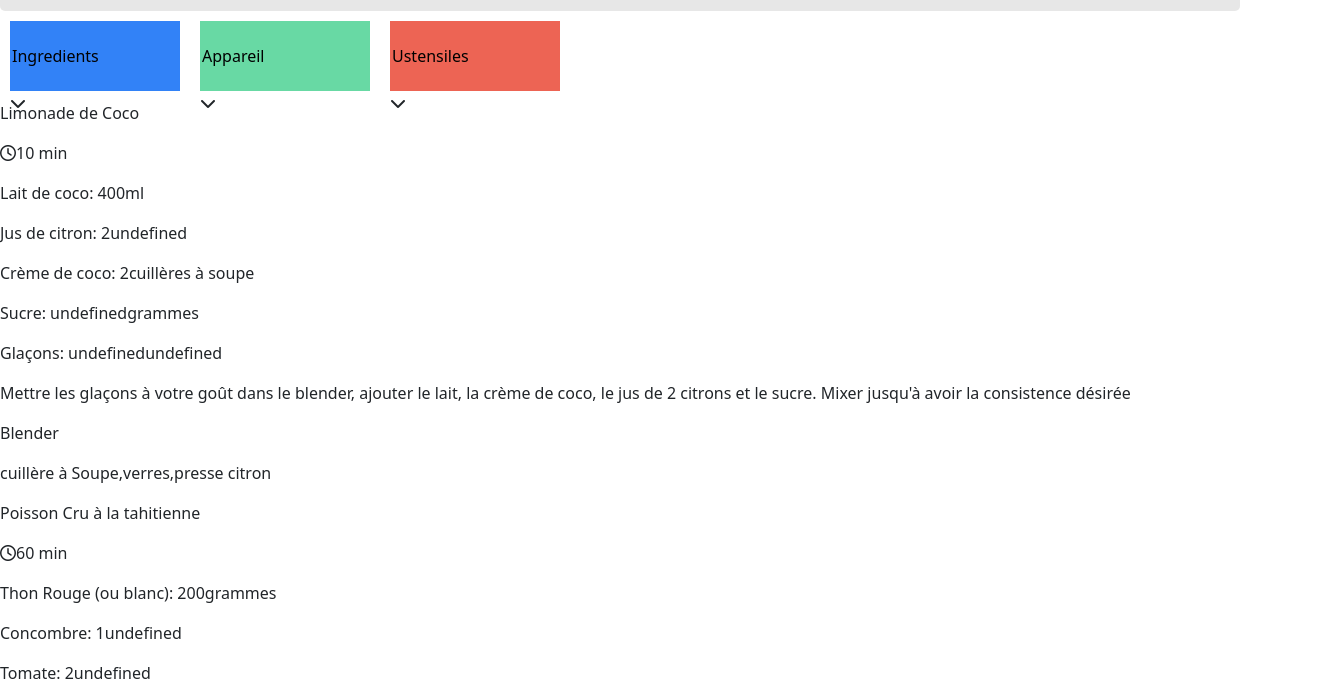
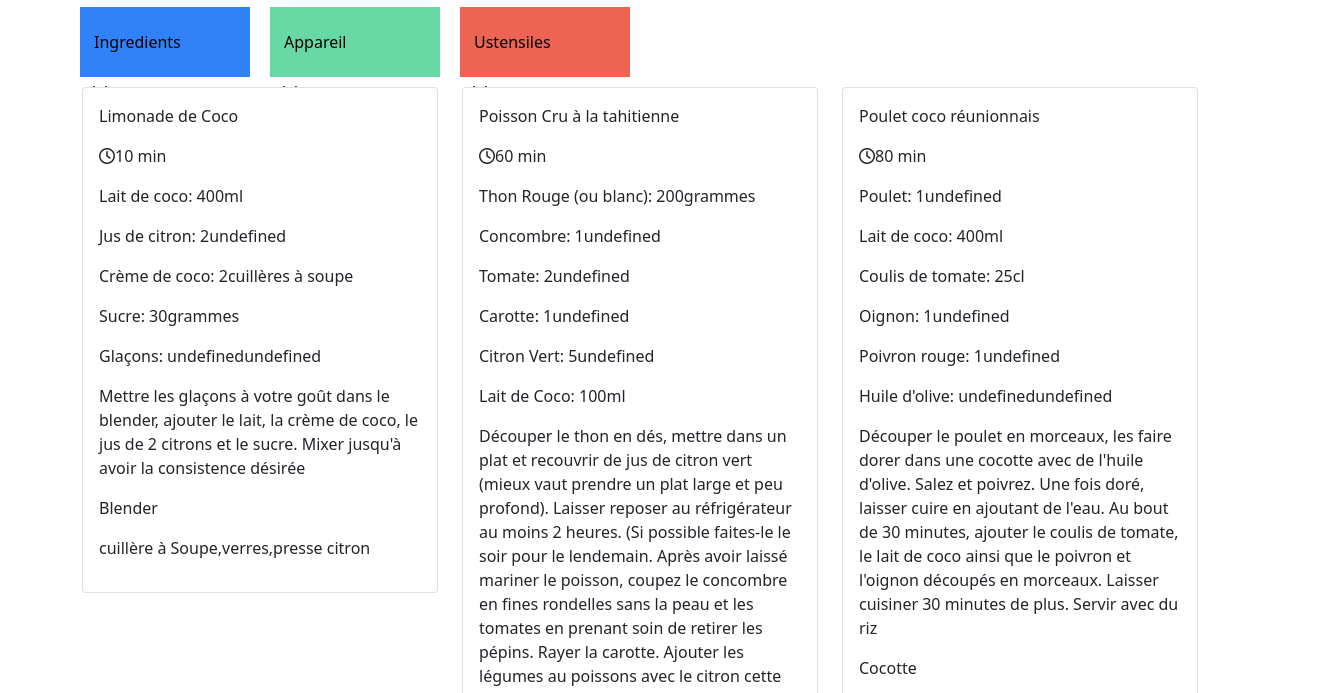
Before and after one commit to Elora-Kittink/EloraDelpierre_7_30042021, a website with bundled scripts: page index.html in a window 1280 px wide. Shown: the part 275-968 px from the top of the page, 1322 px wide, since content can reach past the window. Built offline with nearby package versions, Linux system fonts and the light colour scheme.

Commit message:
grid bootstrap layout

```diff
--- a/css/style.scss
+++ b/css/style.scss
@@ -10,7 +10,7 @@
           height: 70px;
           width: 1240px;
           margin: 0 auto;
-                    background-color: #E7E7E7;
+          background-color: #e7e7e7;
           border-radius: 5px;
           border: none;
         }
@@ -19,36 +19,36 @@
         display: flex;
         justify-content: flex-start;
         &__ingredients {
-                    background-color: #3282F7;
+          background-color: #3282f7;
           width: 170px;
           height: 70px;
           margin: 10px;
           &__input {
-                        background-color: #3282F7;
+            background-color: #3282f7;
             border: none;
             width: 150px;
             height: 70px;
           }
         }
         &__appliance {
-                    background-color: #68D9A4;
+          background-color: #68d9a4;
           width: 170px;
           height: 70px;
           margin: 10px;
           &__input {
-                        background-color: #68D9A4;
+            background-color: #68d9a4;
             border: none;
             width: 150px;
             height: 70px;
           }
         }
         &__ustensils {
-                    background-color:#ED6454;
+          background-color: #ed6454;
           width: 170px;
           height: 70px;
           margin: 10px;
           &__input {
-                        background-color:#ED6454;
+            background-color: #ed6454;
             border: none;
             width: 150px;
             height: 70px;
@@ -56,5 +56,12 @@
         }
       }
     }
+    #result {
+      .reccipe {
+        &__img {
+          background-color: grey;
         }
       }
+    }
+  }
+}
--- a/index.html
+++ b/index.html
@@ -8,49 +8,43 @@
     <link rel="preconnect" href="https://fonts.gstatic.com" />
     <link href="https://fonts.googleapis.com/css2?family=Lato:wght@300;400;700;900&display=swap" rel="stylesheet" />
     <title>Les petits plats</title>
-    <link
-      href="https://cdn.jsdelivr.net/npm/bootstrap@5.0.0-beta3/dist/css/bootstrap.min.css"
-      rel="stylesheet"
-      integrity="sha384-eOJMYsd53ii+scO/bJGFsiCZc+5NDVN2yr8+0RDqr0Ql0h+rP48ckxlpbzKgwra6"
-      crossorigin="anonymous"
-    />
+    <link href="https://cdn.jsdelivr.net/npm/bootstrap@5.0.0-beta3/dist/css/bootstrap.min.css" rel="stylesheet" integrity="sha384-eOJMYsd53ii+scO/bJGFsiCZc+5NDVN2yr8+0RDqr0Ql0h+rP48ckxlpbzKgwra6" crossorigin="anonymous" />
     <link rel="stylesheet" href="./css/style.css" />
     <script src="https://kit.fontawesome.com/9c2bcb7132.js" crossorigin="anonymous"></script>
   </head>
   <body>
+    <div class="container">
       <header>
         <img src="../notes/logo.png" alt="Logo Les petits plats" />
       </header>
       <main>
-      <button type="button" class="btn btn-primary">Primary</button>
         <section id="search">
-        <div id="search__bar">
+          <div class="row">
+            <div id="search__bar" class="col-12">
               <input type="search" id="search__bar__input" aria-label="barre de recherche" />
               <i class="fas fa-search"></i>
             </div>
-        <div id="search__sort">
-          <div id="search__sort__tags"></div>
-          <div id="search__sort__ingredients">
+          </div>
+          <div id="search__tags" class="row"></div>
+          <div id="search__sort" class="row">
+            <div id="search__sort__ingredients" class="col-1">
               <input id="search__sort__ingredients__input" type="search" value="Ingredients" aria-label="trier par ingrédient" />
               <i class="fas fa-chevron-down"></i>
             </div>
-          <div id="search__sort__appliance">
+            <div id="search__sort__appliance" class="col-1">
               <input id="search__sort__appliance__input" type="search" value="Appareil" aria-label="trier par appareil" />
               <i class="fas fa-chevron-down"></i>
             </div>
-          <div id="search__sort__ustensils">
+            <div id="search__sort__ustensils" class="col-1">
               <input id="search__sort__ustensils__input" type="search" value="Ustensiles" aria-label="trier par ustensiles" />
               <i class="fas fa-chevron-down"> </i>
             </div>
           </div>
         </section>
-      <section id="result"></section>
+        <section id="result" class="row row-cols-1 row-cols-sm-2 row-cols-md-3 g-4"></section>
       </main>
-    <script
-      src="https://cdn.jsdelivr.net/npm/bootstrap@5.0.0-beta3/dist/js/bootstrap.bundle.min.js"
-      integrity="sha384-JEW9xMcG8R+pH31jmWH6WWP0WintQrMb4s7ZOdauHnUtxwoG2vI5DkLtS3qm9Ekf"
-      crossorigin="anonymous"
-    ></script>
+      <script src="https://cdn.jsdelivr.net/npm/bootstrap@5.0.0-beta3/dist/js/bootstrap.bundle.min.js" integrity="sha384-JEW9xMcG8R+pH31jmWH6WWP0WintQrMb4s7ZOdauHnUtxwoG2vI5DkLtS3qm9Ekf" crossorigin="anonymous"></script>
       <script src="./js/search.js" type="module"></script>
+    </div>
   </body>
 </html>
--- a/js/recipes.js
+++ b/js/recipes.js
@@ -21,7 +21,7 @@
       },
       {
         ingredient: "Sucre",
-        quantite: 30,
+        quantity: 30,
         unit: "grammes",
       },
       {
@@ -29,8 +29,7 @@
       },
     ],
     time: 10,
-    description:
-      "Mettre les glaçons à votre goût dans le blender, ajouter le lait, la crème de coco, le jus de 2 citrons et le sucre. Mixer jusqu'à avoir la consistence désirée",
+    description: "Mettre les glaçons à votre goût dans le blender, ajouter le lait, la crème de coco, le jus de 2 citrons et le sucre. Mixer jusqu'à avoir la consistence désirée",
     appliance: "Blender",
     ustensils: ["cuillère à Soupe", "verres", "presse citron"],
   },
@@ -54,7 +53,7 @@
       },
       {
         ingredient: "Carotte",
-        quantite: 1,
+        quantity: 1,
       },
       {
         ingredient: "Citron Vert",
@@ -332,8 +331,7 @@
       },
     ],
     time: 15,
-    description:
-      "Peler le concombre le couper 2, retirer les pépins. Couper les olives en morceaux, ainsi que le fromage de chèvre. Ajouter le basilic ainsi que le vinaigre balsamic et l'huile d'olives à votre gout.",
+    description: "Peler le concombre le couper 2, retirer les pépins. Couper les olives en morceaux, ainsi que le fromage de chèvre. Ajouter le basilic ainsi que le vinaigre balsamic et l'huile d'olives à votre gout.",
     appliance: "Saladier",
     ustensils: ["cuillère en bois", "couteau"],
   },
@@ -439,8 +437,7 @@
       },
     ],
     time: 40,
-    description:
-      "Éplucher les fruits et les couper en morceaux, les mettre dans une casserolle en ajoutant l'eau et le sucre vanillé. Laisser cuire 15 minutes en remuant régulièrement.",
+    description: "Éplucher les fruits et les couper en morceaux, les mettre dans une casserolle en ajoutant l'eau et le sucre vanillé. Laisser cuire 15 minutes en remuant régulièrement.",
     appliance: "Casserole",
     ustensils: ["couteau", "économe"],
   },
@@ -684,8 +681,7 @@
       },
     ],
     time: 0,
-    description:
-      "Coupez les fruits en morceaux, ajouter le jus de citron et le lait ainsi que le sucre glace. Mixez. Ajoutez des glaçons si le lait n'a pas été mis au frais.",
+    description: "Coupez les fruits en morceaux, ajouter le jus de citron et le lait ainsi que le sucre glace. Mixez. Ajoutez des glaçons si le lait n'a pas été mis au frais.",
     appliance: "Blender",
     ustensils: ["couteau", "verres", "presse citron"],
   },
@@ -879,8 +875,7 @@
       },
     ],
     time: 40,
-    description:
-      "Découper le concombre et les tomates en dés, les mettre dans un saladier avec le mais et les miettes de poisson, ajouter les pates. Ajouter la mayonnaise. Mélanger le tout et servir frais.",
+    description: "Découper le concombre et les tomates en dés, les mettre dans un saladier avec le mais et les miettes de poisson, ajouter les pates. Ajouter la mayonnaise. Mélanger le tout et servir frais.",
     appliance: "Saladier",
     ustensils: ["couteau", "cuillère en bois"],
   },
@@ -947,8 +942,7 @@
       },
     ],
     time: 25,
-    description:
-      "Verser de l'huile dans une cocotte minute couper les légumes et les verser dans l'huile chaude. Laisser cuire et remuer pendant 10 minutes. Passer aux mixer. Servir.",
+    description: "Verser de l'huile dans une cocotte minute couper les légumes et les verser dans l'huile chaude. Laisser cuire et remuer pendant 10 minutes. Passer aux mixer. Servir.",
     appliance: "Mixer",
     ustensils: ["cocotte minute", "couteau"],
   },
@@ -982,8 +976,7 @@
       },
     ],
     time: 15,
-    description:
-      "Faire fondre l'oseille avec du beurre demi sel, ajouter un litre d'eau. Ajouter les vermicelles. Laisser cuire. une foit prêt, sortir du feu et après 5 minutes ajouter le jaune d'oeuf et la crême fraîche",
+    description: "Faire fondre l'oseille avec du beurre demi sel, ajouter un litre d'eau. Ajouter les vermicelles. Laisser cuire. une foit prêt, sortir du feu et après 5 minutes ajouter le jaune d'oeuf et la crême fraîche",
     appliance: "Casserolle",
     ustensils: ["couteau", "cuillère en bois"],
   },
@@ -1050,8 +1043,7 @@
       },
     ],
     time: 30,
-    description:
-      "Prendre les pois chiches, les mettre dans le mixer avec de l'huile d'olive, ajouter le jus des 2 citrons et du paprika selon le gout.",
+    description: "Prendre les pois chiches, les mettre dans le mixer avec de l'huile d'olive, ajouter le jus des 2 citrons et du paprika selon le gout.",
     appliance: "Mixer",
     ustensils: ["cuillère en bois", "presse citron"],
   },
@@ -1076,8 +1068,7 @@
       },
     ],
     time: 60,
-    description:
-      "Mettre tous les ingrédients dans une cocotte. ajouter de l'eau pour recouvrir l'ensemble et laisser cuirre à petit feur pour 1 heure. Passer au mixer. Salez, poivrez. C'est prêt",
+    description: "Mettre tous les ingrédients dans une cocotte. ajouter de l'eau pour recouvrir l'ensemble et laisser cuirre à petit feur pour 1 heure. Passer au mixer. Salez, poivrez. C'est prêt",
     appliance: "Mixer",
     ustensils: ["casserolle", "cuillère en bois"],
   },
@@ -1189,8 +1180,7 @@
       },
     ],
     time: 5,
-    description:
-      "Mélanger le fromage blanc avec le citron. Ajouter un peu de sel et poivre à votre gout. Faire dorer le pain de mie. Puis étaler le mélange. Ajouter une feuille de salade puis le saumon fumé. C'est prêt.",
+    description: "Mélanger le fromage blanc avec le citron. Ajouter un peu de sel et poivre à votre gout. Faire dorer le pain de mie. Puis étaler le mélange. Ajouter une feuille de salade puis le saumon fumé. C'est prêt.",
     appliance: "Four",
     ustensils: ["couteau", "cuillère en bois"],
   },
@@ -1258,8 +1248,7 @@
       },
     ],
     time: 25,
-    description:
-      "Éplucher les légumes, les couper en morceaux et les mettre à cuire dans une cocotte minute environ 15 minutes. Mixer en ajoutant le beurre, la crème. Ajouter le cumun et la noix de muscade.",
+    description: "Éplucher les légumes, les couper en morceaux et les mettre à cuire dans une cocotte minute environ 15 minutes. Mixer en ajoutant le beurre, la crème. Ajouter le cumun et la noix de muscade.",
     appliance: "Mixer",
     ustensils: ["cocotte minute", "couteau", "cuillère en bois"],
   },
@@ -1399,8 +1388,7 @@
       },
     ],
     time: 40,
-    description:
-      "Découper les pommes en dé. Mélanger dans un saladier la farine, le sucre et le beurre. Bien mélanger. Beurrer le moule et ajouter les pommes. Par dessus placez la pate que vous avez obtenu. Cuire 20 minutes au four",
+    description: "Découper les pommes en dé. Mélanger dans un saladier la farine, le sucre et le beurre. Bien mélanger. Beurrer le moule et ajouter les pommes. Par dessus placez la pate que vous avez obtenu. Cuire 20 minutes au four",
     appliance: "Four",
     ustensils: ["saladier", "couteau", "fouet"],
   },
@@ -1430,8 +1418,7 @@
       },
     ],
     time: 10,
-    description:
-      "Dans un saladier mettre l'eau, le jus des cirtons et le sucre. Bien mélanger. Ajouter le bicarbonate. Servir. Ajouter des glaçon et une feuille de menthe pour la déco.",
+    description: "Dans un saladier mettre l'eau, le jus des cirtons et le sucre. Bien mélanger. Ajouter le bicarbonate. Servir. Ajouter des glaçon et une feuille de menthe pour la déco.",
     appliance: "Saladier",
     ustensils: ["cuillère en bois"],
   },
@@ -1520,8 +1507,7 @@
       },
     ],
     time: 50,
-    description:
-      "Préchauffez le fours à 200°. Etaler la pate. La mettre dans un moule. Battre les oeufs avec le sucre. Ajouter le jus de citron et le beurre. Verser le tout sur la pate. Au four 30 minutes. Bon appetit ",
+    description: "Préchauffez le fours à 200°. Etaler la pate. La mettre dans un moule. Battre les oeufs avec le sucre. Ajouter le jus de citron et le beurre. Verser le tout sur la pate. Au four 30 minutes. Bon appetit ",
     appliance: "Four",
     ustensils: ["rouleau à patisserie", "moule à tarte", "presse citron"],
   },
@@ -1588,8 +1574,7 @@
       },
     ],
     time: 30,
-    description:
-      "Faire bouillir le lait ( on peut y ajouter de l'essence de vanille. Battre les oeufs et le sucre, ajouter la farine puis finalement ajouter le lait chaud. Remettre à feu doux pour faire épaissir en remuant pendant 5 à 10 minutes.",
+    description: "Faire bouillir le lait ( on peut y ajouter de l'essence de vanille. Battre les oeufs et le sucre, ajouter la farine puis finalement ajouter le lait chaud. Remettre à feu doux pour faire épaissir en remuant pendant 5 à 10 minutes.",
     appliance: "Casserolle",
     ustensils: ["fouet", "saladier"],
   },
@@ -1661,8 +1646,7 @@
       },
     ],
     time: 5,
-    description:
-      "Mélanger le jus de citron avec le sucre et la mascarpone. Ajouter la crème fraiche. Mélanger le tout et mettre au congélateur pendant 1 heure. Servir",
+    description: "Mélanger le jus de citron avec le sucre et la mascarpone. Ajouter la crème fraiche. Mélanger le tout et mettre au congélateur pendant 1 heure. Servir",
     appliance: "Saladier",
     ustensils: ["fouet", "verres", "cuillère en bois"],
   },
@@ -1697,8 +1681,7 @@
       },
     ],
     time: 40,
-    description:
-      "Étaler la pate a pizza. Ecraser les tomates pelées, les étaler sur la pâte, ajouter les lardons et les champignons. Ajouter le gruyère eet passer au four à 220° durant 20 minutes",
+    description: "Étaler la pate a pizza. Ecraser les tomates pelées, les étaler sur la pâte, ajouter les lardons et les champignons. Ajouter le gruyère eet passer au four à 220° durant 20 minutes",
     appliance: "Four",
     ustensils: ["rouleau à patisserie", "râpe à fromage", "couteau"],
   },
--- a/js/search.js
+++ b/js/search.js
@@ -15,13 +15,16 @@
     const recipesDesc = recipe.description;
     const recipesAppliance = recipe.appliance;
     const recipesUstensils = recipe.ustensils;
+    const recipeCol = document.createElement("div");
+    recipeCol.setAttribute("class", "col");
+    resultGallery.appendChild(recipeCol);
     const recipeCard = document.createElement("div");
-    recipeCard.setAttribute("class", "recipe");
-    resultGallery.appendChild(recipeCard);
+    recipeCard.setAttribute("class", "recipe card");
+    recipeCol.appendChild(recipeCard);
+    addImgInRecipe(recipeCard);
     const recipeInfo = document.createElement("div");
-    recipeInfo.setAttribute("class", "recipe__info");
+    recipeInfo.setAttribute("class", "recipe__info card-body");
     recipeCard.appendChild(recipeInfo);
-    addImgInRecipe(recipeCard);
     addTitleInRecipe(recipeInfo, recipesName, recipesTime);
     addIngredientsInrecipe(recipesIngredients, recipeInfo);
     addDescInRecipe(recipeInfo, recipesDesc);
@@ -32,13 +35,13 @@
 
 function addImgInRecipe(recipeCard) {
   const recipeImg = document.createElement("div");
-  recipeImg.setAttribute("class", "recipe__img");
+  recipeImg.setAttribute("class", "recipe__img card-img-top");
   recipeCard.appendChild(recipeImg);
 }
 
 function addTitleInRecipe(recipeInfo, recipesName, recipesTime) {
   const recipeTitle = document.createElement("div");
-  recipeTitle.setAttribute("class", "recipe__info__title");
+  recipeTitle.setAttribute("class", "recipe__info__title card-title");
   recipeInfo.appendChild(recipeTitle);
   const recipeName = document.createElement("p");
   recipeName.setAttribute("class", "recipe__info__title__name");
```
Lines whose indentation alone changed are shown as unchanged.
